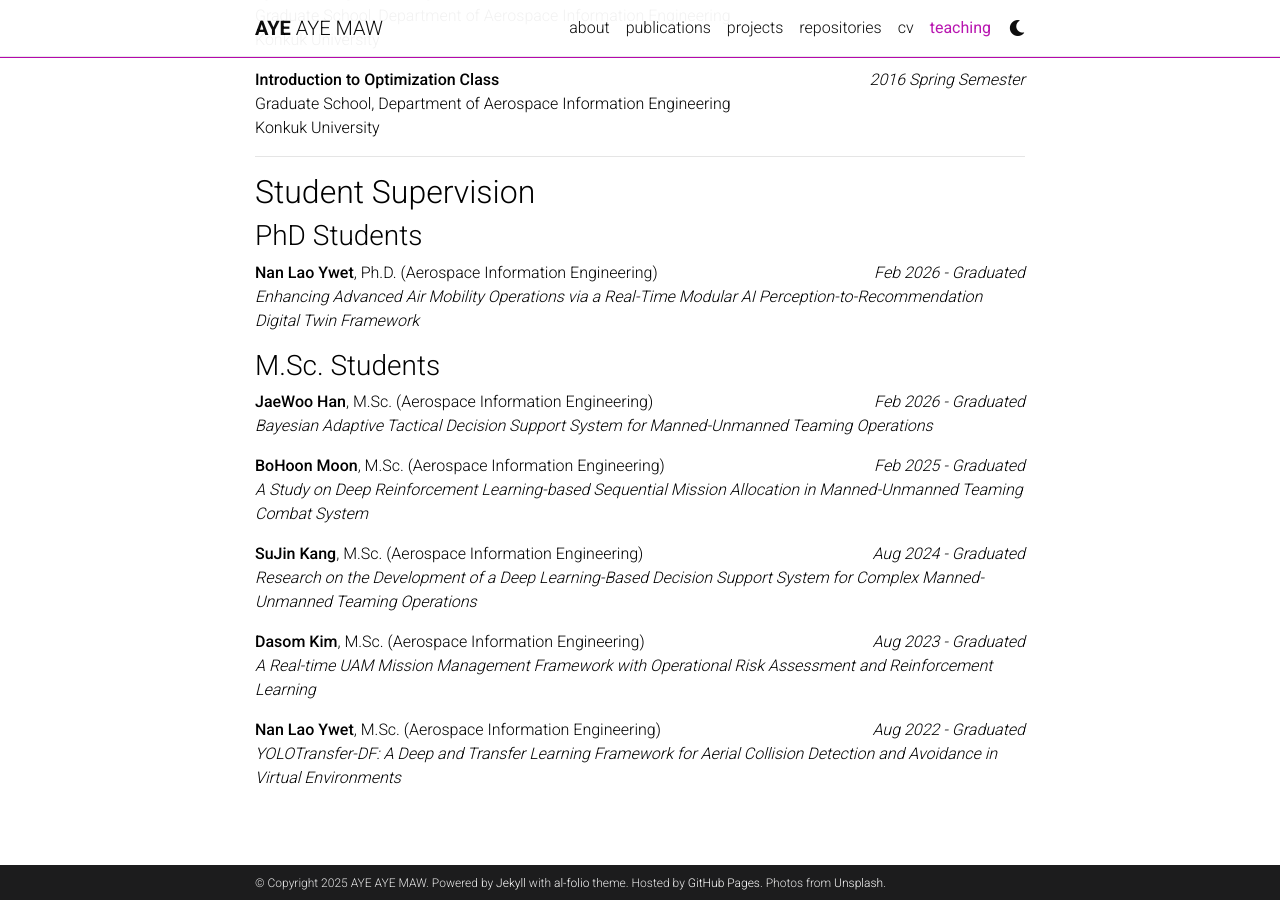
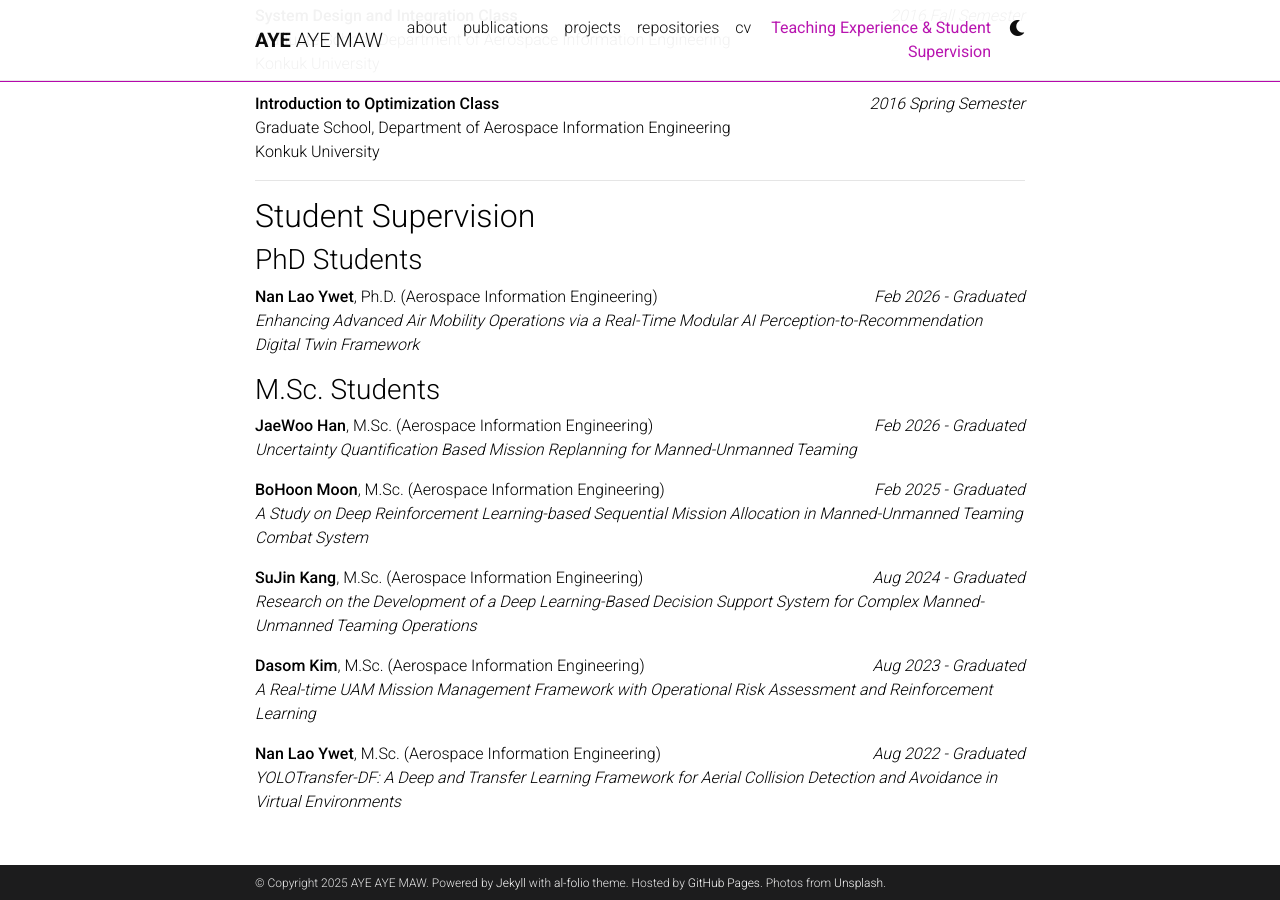
Before and after one commit to miayemaw/miayemaw.github.io, a Jekyll site: the page built from _pages/teaching.md, in a window 1280 px wide and 900 px high, scrolled down 716 px. Built offline with Jekyll 4.4.1, drawn with Linux system fonts in a browser that asks for light colours; comment, search, counter and statistics services are not loaded; a style sheet for code colours, icons or effects is not loaded; some of the changed text lies outside the part shown.

Commit message:
Update projects with actual research experience

```diff
--- a/_pages/teaching.md
+++ b/_pages/teaching.md
@@ -1,7 +1,7 @@
 ---
 layout: page
 permalink: /teaching/
-title: teaching
+title: Teaching Experience & Student Supervision
 description: Teaching experience at Konkuk University Graduate School.
 nav: true
 nav_order: 5
@@ -48,7 +48,7 @@ Konkuk University
 ### M.Sc. Students
 
 **JaeWoo Han**, M.Sc. (Aerospace Information Engineering) <span style="float: right;">*Feb 2026 - Graduated*</span>
-*Bayesian Adaptive Tactical Decision Support System for Manned-Unmanned Teaming Operations*
+*Uncertainty Quantification Based Mission Replanning for Manned-Unmanned Teaming*
 
 **BoHoon Moon**, M.Sc. (Aerospace Information Engineering) <span style="float: right;">*Feb 2025 - Graduated*</span>
 *A Study on Deep Reinforcement Learning-based Sequential Mission Allocation in Manned-Unmanned Teaming Combat System*
```
